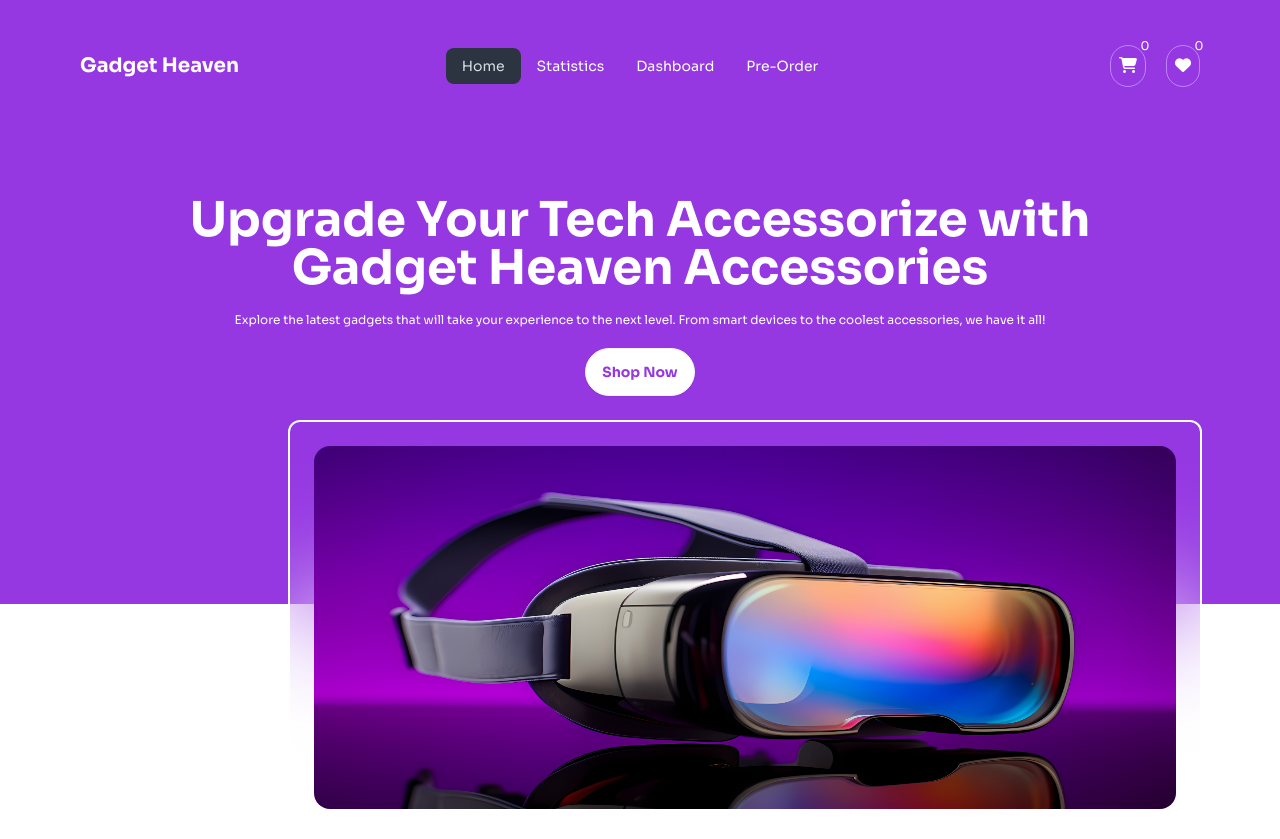
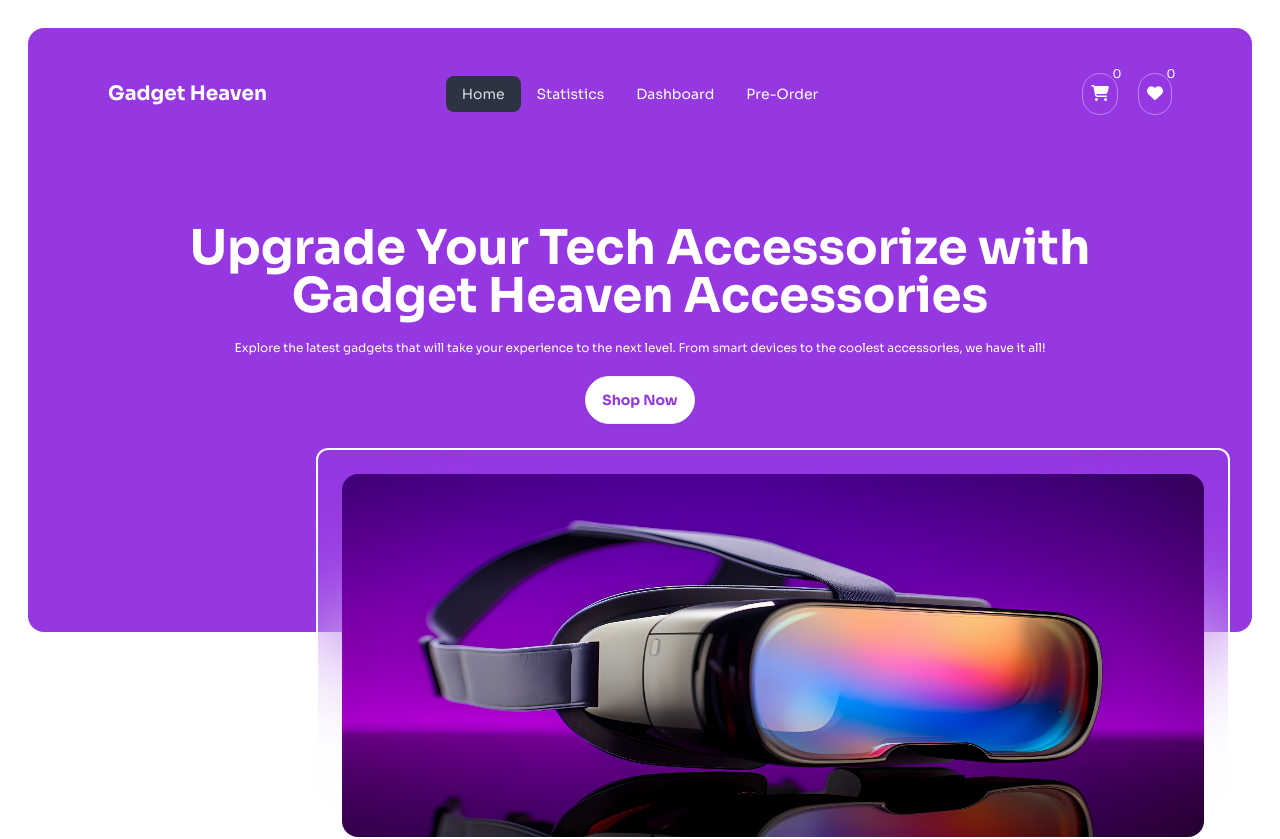
Before and after one commit to programming-hero-web-course-4/b10a8-gadget-heaven-istiak19, a React (Vite) app: page / in a window 1280 px wide. Shown: the top 839 px of the page. Built offline with nearby package versions, Linux system fonts and the light colour scheme.

Commit message:
final commit

```diff
--- a/src/App.jsx
+++ /dev/null
@@ -1,35 +0,0 @@
-import { useState } from 'react'
-import reactLogo from './assets/react.svg'
-import viteLogo from '/vite.svg'
-import './App.css'
-
-function App() {
-  const [count, setCount] = useState(0)
-
-  return (
-    <>
-      <div>
-        <a href="https://vite.dev" target="_blank">
-          <img src={viteLogo} className="logo" alt="Vite logo" />
-        </a>
-        <a href="https://react.dev" target="_blank">
-          <img src={reactLogo} className="logo react" alt="React logo" />
-        </a>
-      </div>
-      <h1>Vite + React</h1>
-      <div className="card">
-        <button onClick={() => setCount((count) => count + 1)}>
-          count is {count}
-        </button>
-        <p>
-          Edit <code>src/App.jsx</code> and save to test HMR
-        </p>
-      </div>
-      <p className="read-the-docs">
-        Click on the Vite and React logos to learn more
-      </p>
-    </>
-  )
-}
-
-export default App
--- a/src/Components/Banner/Banner.jsx
+++ b/src/Components/Banner/Banner.jsx
@@ -1,12 +1,12 @@
 import { useNavigate } from 'react-router-dom';
 import bannerPic from '../../assets/banner.jpg'
 const Banner = () => {
-    const navigate=useNavigate()
-    const handleShopBtn=()=>{
+    const navigate = useNavigate()
+    const handleShopBtn = () => {
         navigate('/dashboard')
     }
     return (
-        <div className="bg-[#9538E2] relative mb-60">
+        <div className="bg-[#9538E2] relative mb-60 mx-7 rounded-b-2xl">
             <div className="text-center space-y-5 text-white pb-52 px-40 pt-16">
                 <h2 className="font-bold text-5xl">Upgrade Your Tech Accessorize with Gadget Heaven Accessories</h2>
                 <p className="text-xs">Explore the latest gadgets that will take your experience to the next level. From smart devices to the coolest accessories, we have it all!</p>
--- a/src/Components/Cart/Cart.jsx
+++ b/src/Components/Cart/Cart.jsx
@@ -10,8 +10,8 @@ const Cart = () => {
     const [cartList, setCartList] = useState([])
     const [price, setPrice] = useState(0)
 
-    const navigate=useNavigate()
-    const handleCloseBtn=()=>{
+    const navigate = useNavigate()
+    const handleCloseBtn = () => {
         navigate('/')
     }
 
--- a/src/Components/Home/Home.jsx
+++ b/src/Components/Home/Home.jsx
@@ -1,10 +1,9 @@
-import { Outlet, useLoaderData } from "react-router-dom";
+import { Outlet } from "react-router-dom";
 import Banner from "../Banner/Banner";
 import Categories from "../Categories/Categories";
 import { Helmet } from "react-helmet";
 
 const Home = () => {
-    const products = useLoaderData()
 
     return (
         <div>
--- a/src/Components/NavBar/NavBar.jsx
+++ b/src/Components/NavBar/NavBar.jsx
@@ -30,8 +30,8 @@ const NavBar = () => {
     }, [])
 
     return (
-        <div className="">
-            <div style={navbarStyle} className="navbar bg-base-100">
+        <div className="mx-7 mt-7">
+            <div style={navbarStyle} className="navbar bg-base-100 rounded-t-2xl">
                 <div className="navbar-start">
                     <div className="dropdown">
                         <div tabIndex={0} role="button" className="btn btn-ghost lg:hidden">
--- a/src/Components/Statistics/Statistics.jsx
+++ b/src/Components/Statistics/Statistics.jsx
@@ -1,6 +1,6 @@
 import { Helmet } from "react-helmet";
 import { useLoaderData } from "react-router-dom";
-import { Bar, BarChart,Legend, Tooltip, XAxis, YAxis } from 'recharts';
+import { Bar, BarChart, Legend, Tooltip, XAxis, YAxis } from 'recharts';
 
 const Statistics = () => {
     const products = useLoaderData()
--- a/src/main.jsx
+++ b/src/main.jsx
@@ -54,8 +54,8 @@ const router = createBrowserRouter([
         element: <DashBoard></DashBoard>
       },
       {
-        path:'/pre-order',
-        element:<ProOrder></ProOrder>
+        path: '/pre-order',
+        element: <ProOrder></ProOrder>
       }
     ]
   },
```
